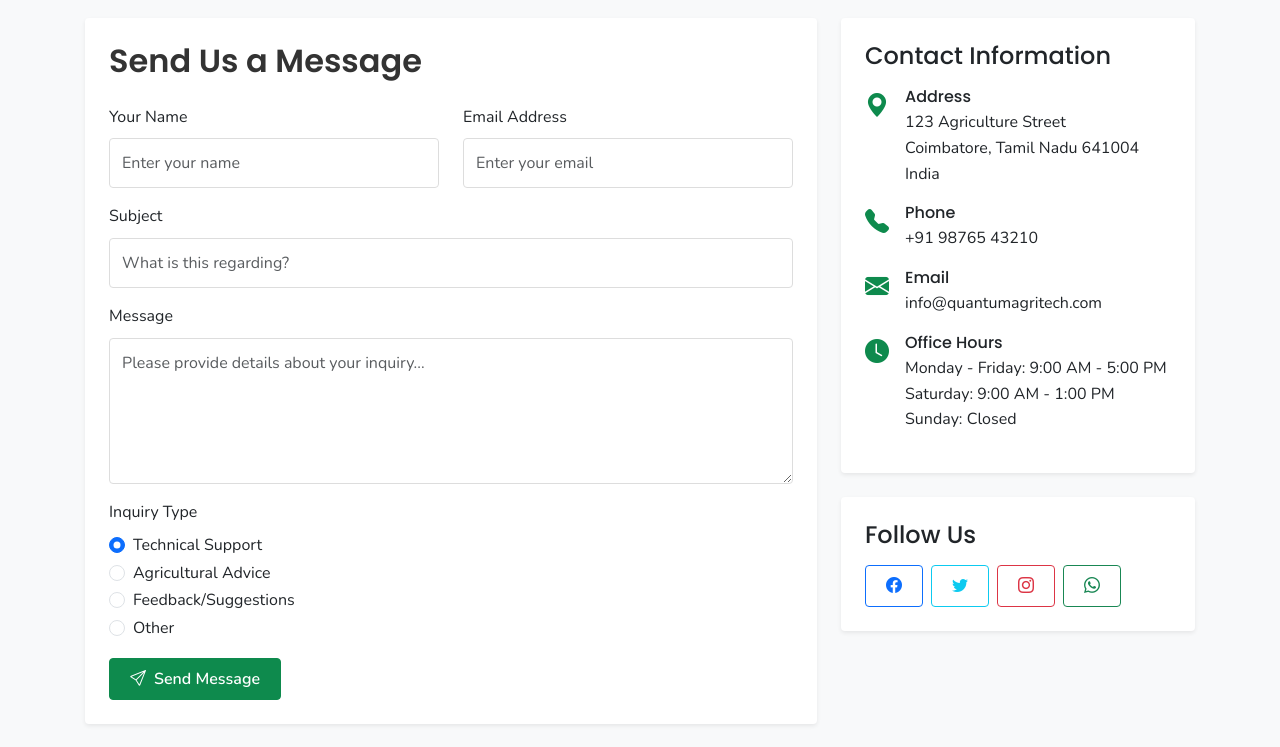
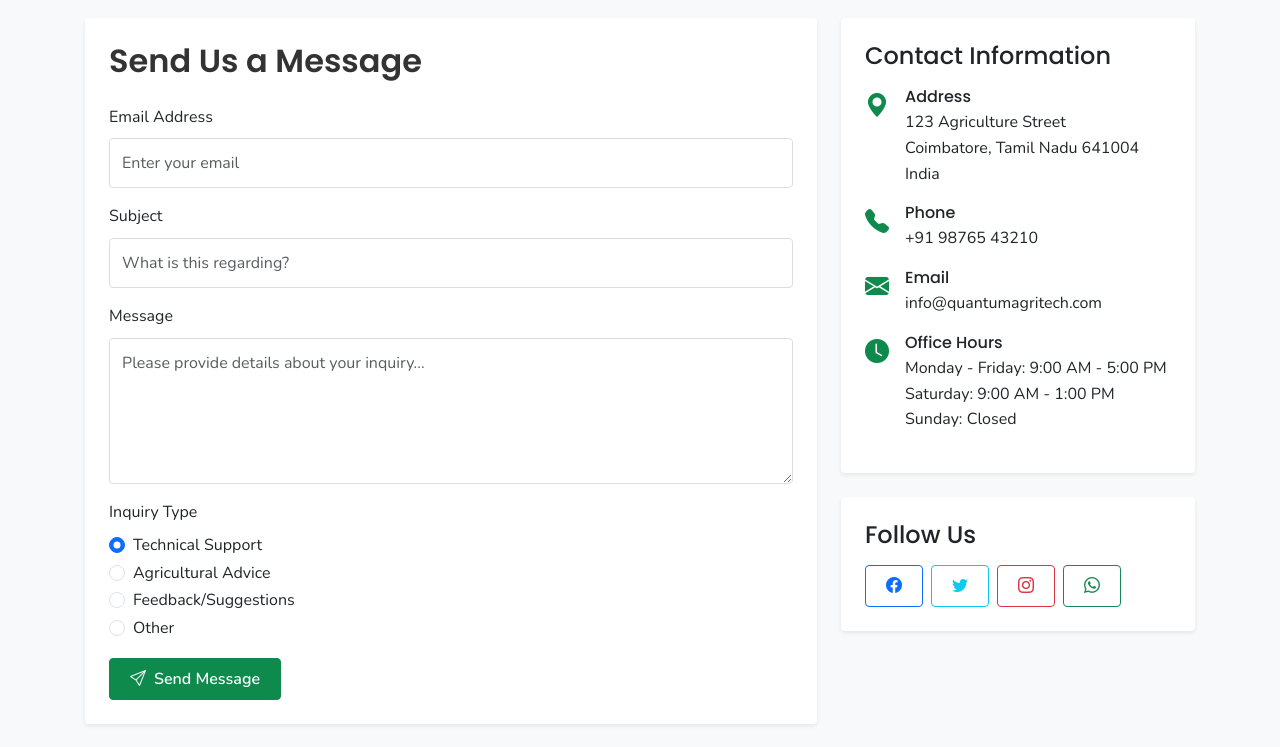
Before and after one commit to prasanth8872/crop-rotation-for-small-farmers, a Flask app: page /contact in a window 1280 px wide. Shown: the part 506-1253 px from the top of the page. Run offline with Flask 3, Linux system fonts and the light colour scheme.

Commit message:
Simplify contact form by removing the user's name field to streamline input
Remove name field input from the contact form in `templates/contact.html`.

Replit-Commit-Author: Agent
Replit-Commit-Session-Id: 2b029fbe-ae81-422f-8c9b-d00600dc4e77
Replit-Commit-Screenshot-Url: https://storage.googleapis.com/screenshot-production-us-central1/4d127430-f0f1-4f4e-b6a2-7ca3964231a9/630c8b2b-766c-4b77-b2fe-46ff525f8e2d.jpg

```diff
--- a/templates/contact.html
+++ b/templates/contact.html
@@ -26,15 +26,9 @@
                     <div class="card-body p-4">
                         <h2 class="mb-4">Send Us a Message</h2>
                         <form id="contactForm">
-                            <div class="row">
-                                <div class="col-md-6 mb-3">
-                                    <label for="name" class="form-label">Your Name</label>
-                                    <input type="text" class="form-control" id="name" placeholder="Enter your name" required>
-                                </div>
-                                <div class="col-md-6 mb-3">
-                                    <label for="email" class="form-label">Email Address</label>
-                                    <input type="email" class="form-control" id="email" placeholder="Enter your email" required>
-                                </div>
+                            <div class="mb-3">
+                                <label for="email" class="form-label">Email Address</label>
+                                <input type="email" class="form-control" id="email" placeholder="Enter your email" required>
                             </div>
 
                             <div class="mb-3">
```
